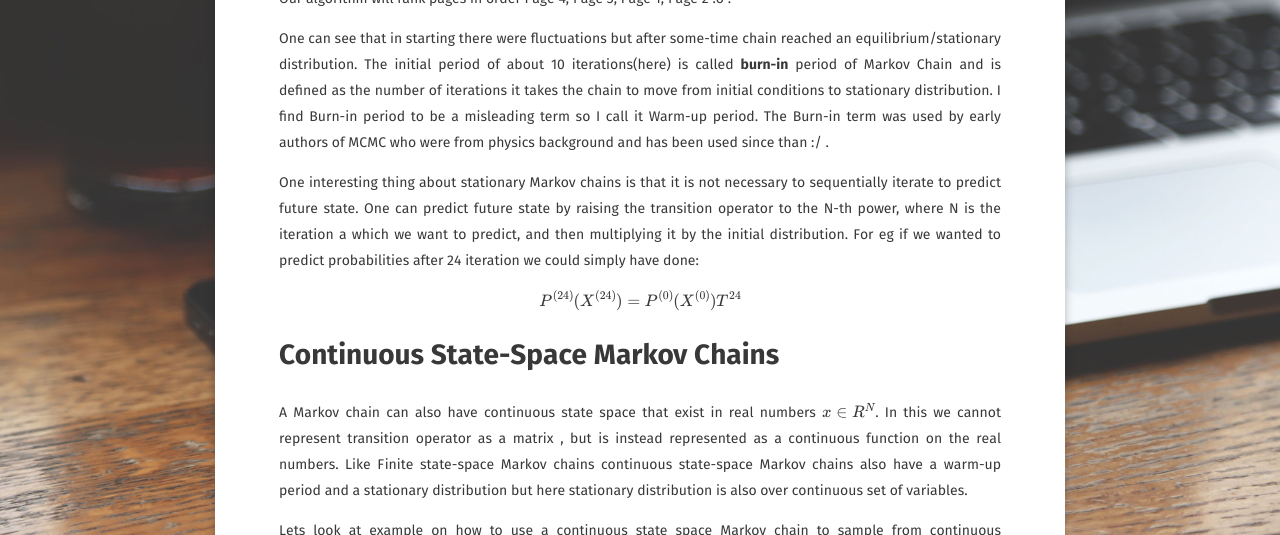
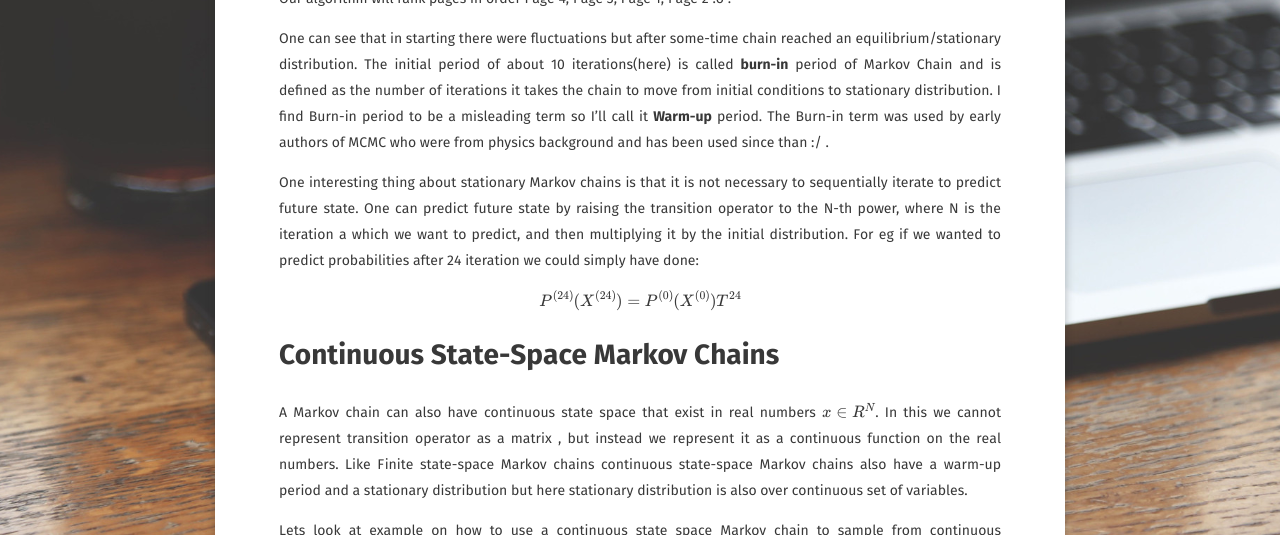
Before and after one commit to khalibartan/khalibartan.github.io, a Jekyll site: the page built from _posts/2016-08-05-Introduction-to-Markov-Chains.md, in a window 1280 px wide and 900 px high, scrolled down 3729 px. Shown: the part 204-739 px from the top of the window. Built offline with Jekyll 4.4.1, drawn with Linux system fonts in a browser that asks for light colours; some web fonts are replaced; formulas are drawn with MathJax 3; comment, search, counter and statistics services are not loaded.

Commit message:
Fixed typo in blog

```diff
--- a/_posts/2016-08-05-Introduction-to-Markov-Chains.md
+++ b/_posts/2016-08-05-Introduction-to-Markov-Chains.md
@@ -129,7 +129,7 @@ Our algorithm will rank pages in order Page 4, Page 3, Page 1, Page 2  :o .
 
 One can see that in starting there were fluctuations but after some-time chain reached an equilibrium/stationary distribution.
 The initial period of about 10 iterations(here) is called **burn-in** period of Markov Chain and is defined as the number of iterations
-it takes the chain to move from initial conditions to stationary distribution. I find Burn-in period to be a misleading term so I call it Warm-up period.
+it takes the chain to move from initial conditions to stationary distribution. I find Burn-in period to be a misleading term so I'll call it **Warm-up** period.
 The Burn-in term was used by early authors of MCMC who were from physics background and has been used since than :/ .
 
 One interesting thing about stationary Markov chains is that it is not necessary to sequentially iterate to predict future state. One can predict future state
@@ -142,11 +142,10 @@ $$P^{(24)}(X^{(24)}) = P^{(0)}(X^{(0)})T^{24} $$
 # Continuous State-Space Markov Chains
 
 A Markov chain can also have continuous state space that exist in real numbers $$x \in R^N$$. In this we cannot represent transition operator as a matrix
-, but is instead represented as a continuous function on the real numbers. Like Finite state-space Markov chains continuous state-space Markov chains
+, but instead we represent it as a continuous function on the real numbers. Like Finite state-space Markov chains continuous state-space Markov chains
  also have a warm-up period and a stationary distribution but here stationary distribution is also over continuous set of variables.
 
-Lets look at example on how to use a continuous state space Markov chain to
-sample from continuous distribution.
+Lets look at example on how to use a continuous state space Markov chain to sample from continuous distribution.
 Here our transition operator will be normal distribution with mean as half of the
  distance between zero and previous state and variance as 7. We will throw away certain amount of samples generated in start as they are in warm-up period.
 Also we can run multiple chains simultaneously to draw samples more densely.
```
